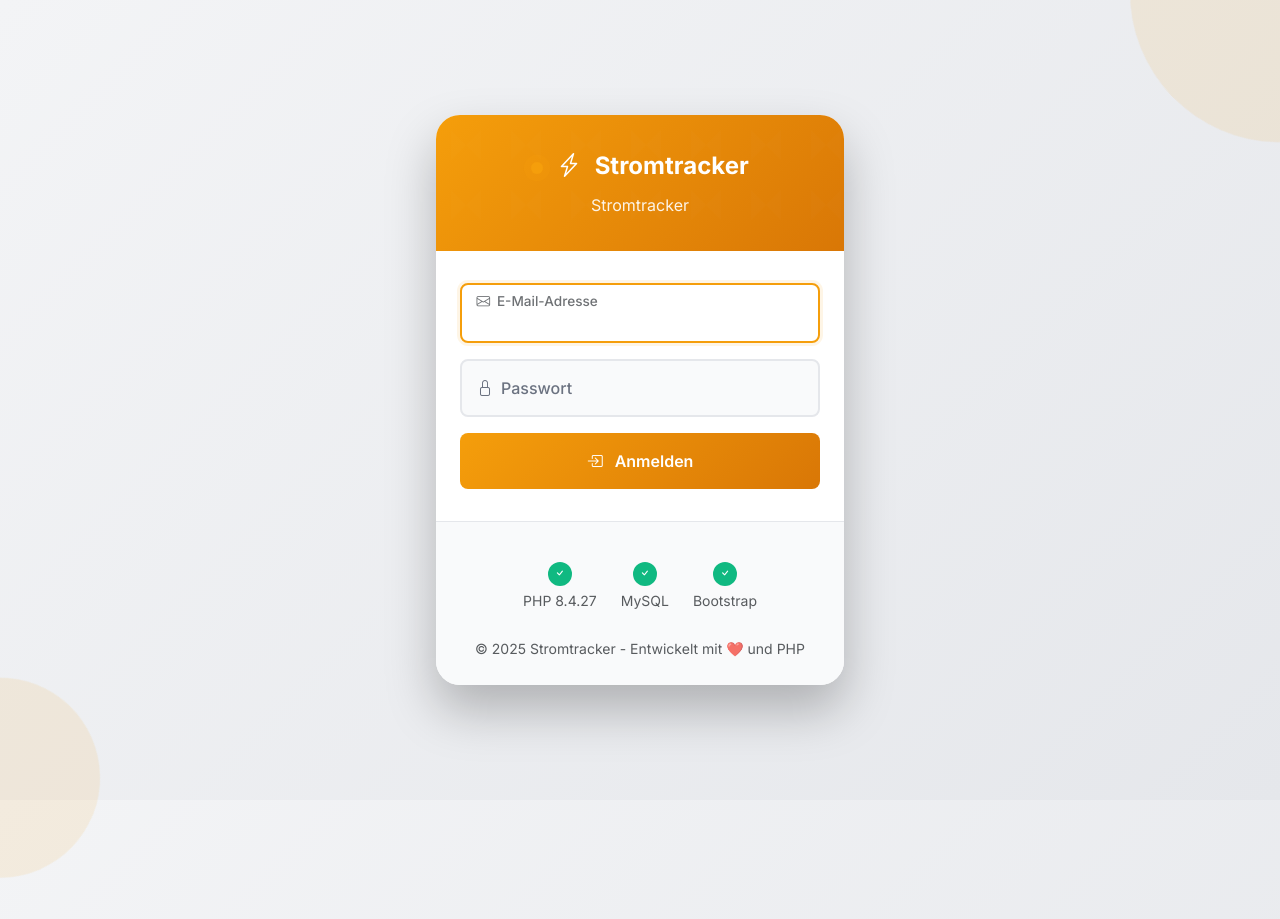
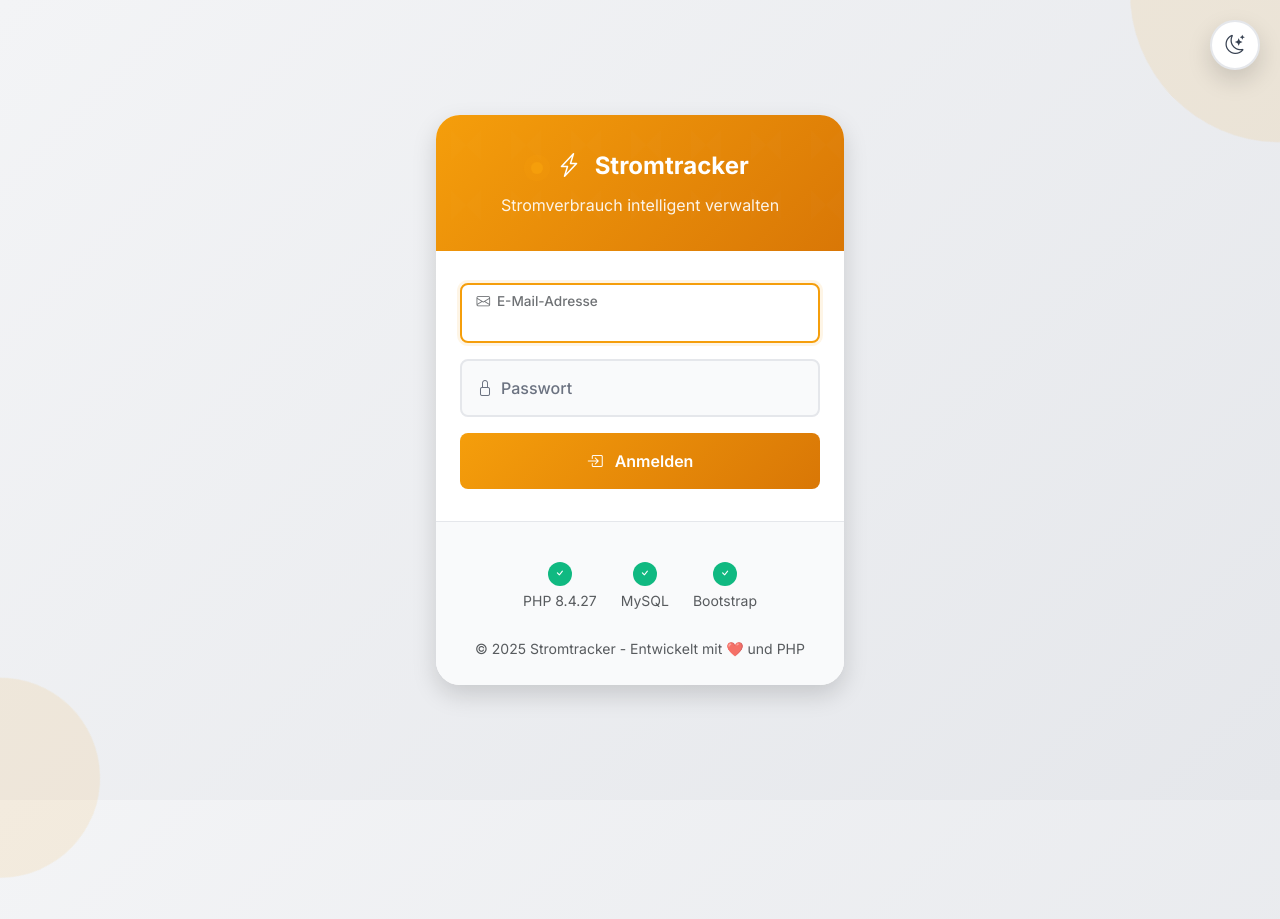
Before and after one commit to lunasans/Stromtracker, a PHP site: page /index.php?error=login_required in a window 1280 px wide; the page is wider, and only the part inside the window is pictured. Run offline with PHP 8.4, Linux system fonts and the light colour scheme.

Commit message:
Add theme toggle functionality and enhance dark mode support in login page

```diff
--- a/index.php
+++ b/index.php
@@ -83,41 +82,36 @@ if (isset($_GET['error']) && $_GET['error'] === 'login_required') {
             --gray-800: #1f2937;
             --gray-900: #111827;
 
-            /* Schatten und Effekte */
+            /* Schatten */
             --shadow: 0 4px 6px rgba(0, 0, 0, 0.1);
             --shadow-lg: 0 10px 25px rgba(0, 0, 0, 0.15);
-            --shadow-xl: 0 25px 50px rgba(0, 0, 0, 0.25);
+
+            /* Abstände */
+            --space-2: 0.5rem;
+            --space-3: 0.75rem;
+            --space-4: 1rem;
+            --space-6: 1.5rem;
+            --space-8: 2rem;
 
             /* Radius */
             --radius-lg: 8px;
             --radius-xl: 12px;
             --radius-3xl: 24px;
+            --radius-full: 50%;
 
-            /* Spacing */
-            --space-3: 0.75rem;
-            --space-4: 1rem;
-            --space-6: 1.5rem;
-            --space-8: 2rem;
-
-            /* Transitions */
-            --transition-normal: 0.3s;
-            --transition-smooth: 0.5s;
-
-            /* Gradients */
-            --gradient-energy: linear-gradient(135deg, var(--energy) 0%, #d97706 100%);
-
-            /* Text Sizes */
+            /* Text */
             --text-base: 1rem;
             --text-xl: 1.25rem;
             --text-2xl: 1.5rem;
 
-            /* Font Weights */
+            /* Font */
             --font-medium: 500;
             --font-semibold: 600;
             --font-bold: 700;
         }
 
         body {
+            font-family: 'Inter', -apple-system, BlinkMacSystemFont, sans-serif;
             background: linear-gradient(135deg, var(--gray-100) 0%, var(--gray-200) 100%);
             min-height: 100vh;
             display: flex;
@@ -189,10 +188,10 @@ if (isset($_GET['error']) && $_GET['error'] === 'login_required') {
             background: var(--white);
             border: none;
             border-radius: var(--radius-3xl);
-            box-shadow: var(--shadow-xl);
+            box-shadow: var(--shadow-lg);
             overflow: hidden;
             backdrop-filter: blur(10px);
-            transition: var(--transition-smooth);
+            transition: all 0.3s ease;
         }
 
         .login-card:hover {
@@ -201,7 +200,7 @@ if (isset($_GET['error']) && $_GET['error'] === 'login_required') {
         }
 
         .login-header {
-            background: var(--gradient-energy);
+            background: linear-gradient(135deg, var(--energy), #d97706);
             color: white;
             padding: var(--space-8) var(--space-6);
             text-align: center;
@@ -321,21 +341,6 @@ if (isset($_GET['error']) && $_GET['error'] === 'login_required') {
             font-size: 12px;
         }
 
-        .theme-toggle-btn {
-            width: 50px;
-            height: 50px;
-            border-radius: 50%;
-            position: fixed;
-            top: 20px;
-            right: 20px;
-        }
-
-        .theme-toggle-btn:hover {
-            transform: scale(1.1);
-            background: var(--energy);
-            color: white;
-        }
-
         /* Alert Styles */
         .alert {
             border: none;
@@ -348,6 +353,69 @@ if (isset($_GET['error']) && $_GET['error'] === 'login_required') {
             background: rgba(239, 68, 68, 0.1);
             color: var(--danger);
             border-left: 4px solid var(--danger);
+        }
+
+        /* Theme Toggle Button */
+        .theme-toggle-container {
+            position: fixed;
+            top: 20px;
+            right: 20px;
+            z-index: 1000;
+        }
+
+        .theme-toggle-btn {
+            width: 50px;
+            height: 50px;
+            border-radius: 50%;
+            background: var(--white);
+            border: 2px solid var(--gray-200);
+            display: flex;
+            align-items: center;
+            justify-content: center;
+            font-size: 1.2rem;
+            color: var(--gray-700);
+            cursor: pointer;
+            transition: all 0.3s ease;
+            box-shadow: var(--shadow-lg);
+        }
+
+        .theme-toggle-btn:hover {
+            transform: scale(1.1);
+            box-shadow: 0 15px 35px rgba(0, 0, 0, 0.2);
+            background: var(--energy);
+            color: white;
+            border-color: var(--energy);
+        }
+
+        [data-theme="dark"] .theme-toggle-btn {
+            background: var(--gray-800);
+            border-color: var(--gray-600);
+            color: var(--gray-300);
+        }
+
+        [data-theme="dark"] .theme-toggle-btn:hover {
+            background: var(--energy);
+            color: white;
+            border-color: var(--energy);
+        }
+
+        /* Theme transition animation */
+        * {
+            transition: background-color 0.3s ease, color 0.3s ease, border-color 0.3s ease;
+        }
+
+        .theme-toggle-btn i {
+            transition: transform 0.3s ease;
+        }
+
+        .theme-toggle-btn:active i {
+            transform: rotate(180deg);
+        }
+
+        /* Focus states for accessibility */
+        .theme-toggle-btn:focus {
+            outline: 2px solid var(--energy);
+            outline-offset: 2px;
         }
 
         /* Mobile Optimizations */
@@ -417,7 +526,7 @@ if (isset($_GET['error']) && $_GET['error'] === 'login_required') {
                     Stromtracker
                 </div>
                 <div class="brand-subtitle">
-                    Stromtracker
+                    Stromverbrauch intelligent verwalten
                 </div>
             </div>
 
@@ -495,12 +604,52 @@ if (isset($_GET['error']) && $_GET['error'] === 'login_required') {
         </div>
     </div>
 
+    <!-- Theme Toggle Button -->
+    <div class="theme-toggle-container">
+        <button class="theme-toggle-btn" onclick="toggleTheme()" title="Theme wechseln">
+            <i id="themeIcon" class="bi bi-moon-stars"></i>
+        </button>
+    </div>
+
     <!-- Bootstrap JavaScript -->
     <script src="https://cdn.jsdelivr.net/npm/bootstrap@5.3.2/dist/js/bootstrap.bundle.min.js"></script>
 
     <!-- Login Scripts -->
     <script>
-        document.addEventListener('DOMContentLoaded', function () {
+        // Theme detection and application
+        const savedTheme = localStorage.getItem('theme') || 'light';
+        document.documentElement.setAttribute('data-theme', savedTheme);
+
+        // Theme toggle function
+        function toggleTheme() {
+            const current = document.documentElement.getAttribute('data-theme') || 'light';
+            const newTheme = current === 'dark' ? 'light' : 'dark';
+
+            document.documentElement.setAttribute('data-theme', newTheme);
+            localStorage.setItem('theme', newTheme);
+
+            // Update icon
+            updateThemeIcon(newTheme);
+
+            console.log('Theme switched to:', newTheme);
+        }
+
+        // Update theme icon
+        function updateThemeIcon(theme) {
+            const themeIcon = document.getElementById('themeIcon');
+            if (themeIcon) {
+                themeIcon.className = theme === 'dark' ? 'bi bi-sun' : 'bi bi-moon-stars';
+            }
+        }
+
+        // Initialize theme icon on load
+        document.addEventListener('DOMContentLoaded', function() {
+            console.log('DOM loaded, initializing theme...');
+            updateThemeIcon(savedTheme);
+
+            // Check if button exists
+            const toggleBtn = document.querySelector('.theme-toggle-btn');
+            console.log('Theme toggle button found:', !!toggleBtn);
 
             // Auto-focus auf erstes leeres Feld
             const emailField = document.getElementById('email');
@@ -560,10 +709,6 @@ if (isset($_GET['error']) && $_GET['error'] === 'login_required') {
             });
         });
 
-        // Theme detection and application
-        const savedTheme = localStorage.getItem('theme') || 'light';
-        document.documentElement.setAttribute('data-theme', savedTheme);
-
         // Loading animation for submit button
         document.querySelector('form').addEventListener('submit', function () {
             const btn = document.querySelector('.btn-login');
```
Also changed, not shown: other parts of index.php (+81 -15 lines).
